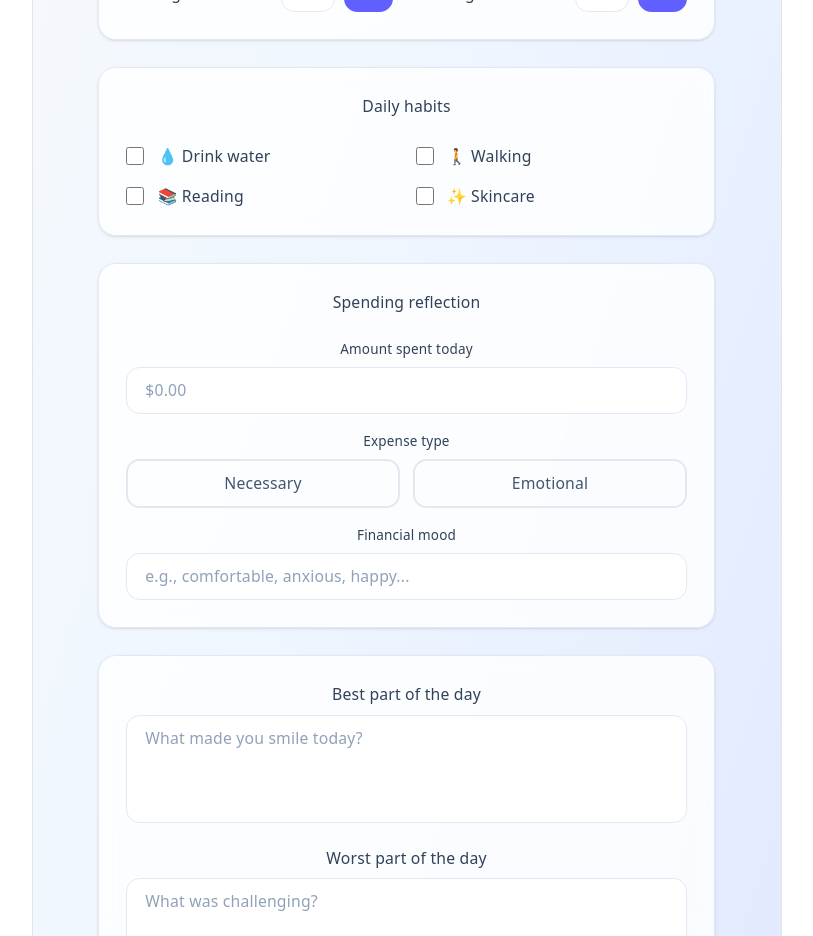
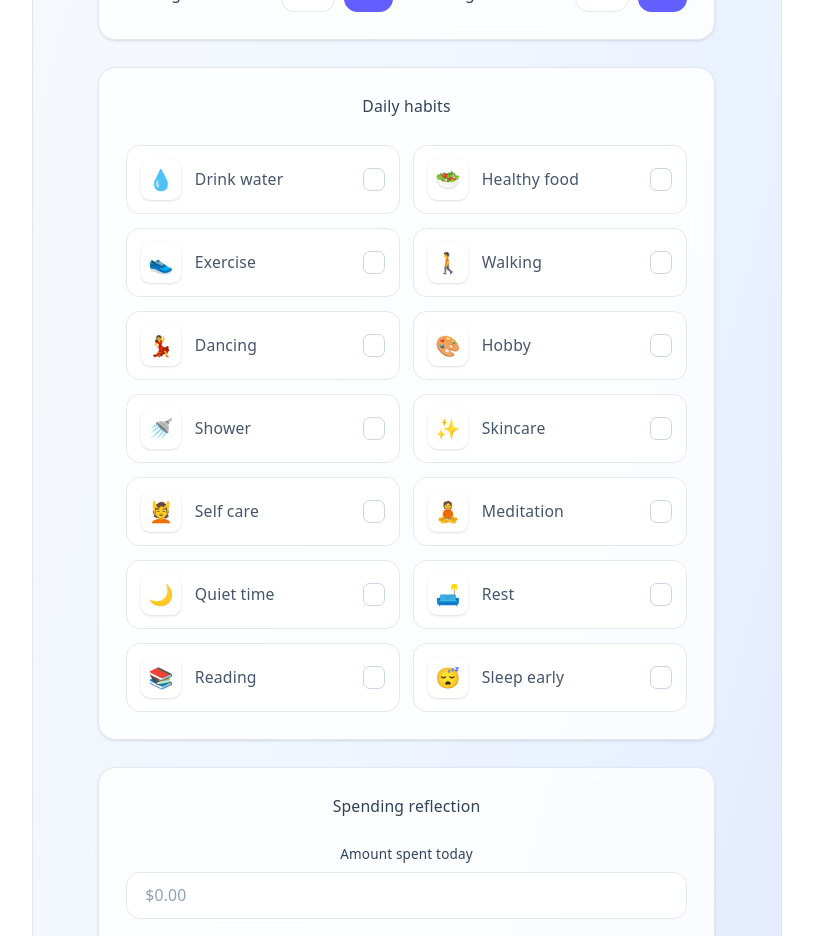
Before and after one commit to kianakermani/daily-compass, a React (Vite) app in the folder frontend/: page / in a window 1280 px wide. Shown: the part 900-1836 px from the top of the page, without its empty margins (226-1039 px from the left). Built offline with nearby package versions, Linux system fonts and the light colour scheme.

Commit message:
feat: expand habits list and enhance selection UI

```diff
--- a/frontend/src/components/checkin/HabitsSection.tsx
+++ b/frontend/src/components/checkin/HabitsSection.tsx
@@ -1,5 +1,4 @@
 import Card from "../Card";
-import Checkbox from "../Checkbox";
 import Label from "../Label";
 
 import type { CheckinData } from "../../types";
@@ -14,11 +13,31 @@ export default function HabitsSection({
   onHabitChange,
 }: HabitsSectionProps) {
   const habitItems = [
-    { key: "water", label: "💧 Drink water" },
-    { key: "walking", label: "🚶 Walking" },
-    { key: "reading", label: "📚 Reading" },
-    { key: "skincare", label: "✨ Skincare" },
-  ] as const;
+    { key: "water", icon: "💧", label: "Drink water" },
+    { key: "healthyFood", icon: "🥗", label: "Healthy food" },
+
+    { key: "exercise", icon: "👟", label: "Exercise" },
+    { key: "walking", icon: "🚶", label: "Walking" },
+
+    { key: "dancing", icon: "💃", label: "Dancing" },
+    { key: "hobby", icon: "🎨", label: "Hobby" },
+
+    { key: "shower", icon: "🚿", label: "Shower" },
+    { key: "skincare", icon: "✨", label: "Skincare" },
+
+    { key: "selfCare", icon: "💆", label: "Self care" },
+    { key: "meditation", icon: "🧘", label: "Meditation" },
+
+    { key: "quietTime", icon: "🌙", label: "Quiet time" },
+    { key: "rest", icon: "🛋️", label: "Rest" },
+
+    { key: "reading", icon: "📚", label: "Reading" },
+    { key: "sleepEarly", icon: "😴", label: "Sleep early" },
+  ] as const satisfies readonly {
+    key: keyof CheckinData["habits"];
+    icon: string;
+    label: string;
+  }[];
 
   return (
     <Card className="p-6 bg-white/80 backdrop-blur-sm">
@@ -26,20 +45,41 @@ export default function HabitsSection({
         Daily habits
       </Label>
 
-      <div className="grid grid-cols-1 sm:grid-cols-2 gap-4 pt-2">
-        {habitItems.map(({ key, label }) => (
-          <div key={key} className="flex items-center space-x-3">
-            <Checkbox
-              id={key}
-              checked={habits[key]}
-              onCheckedChange={(checked) => onHabitChange(key, checked)}
-            />
+      <div className="grid grid-cols-2 gap-3 pt-2">
+        {habitItems.map(({ key, icon, label }) => {
+          const selected = habits[key];
 
-            <Label htmlFor={key} className="cursor-pointer">
-              {label}
-            </Label>
-          </div>
-        ))}
+          return (
+            <button
+              key={key}
+              type="button"
+              onClick={() => onHabitChange(key, !selected)}
+              className={`flex items-center gap-3 rounded-xl border px-3 py-3 text-left transition-all ${
+                selected
+                  ? "border-indigo-300 bg-indigo-50 text-slate-800 shadow-sm"
+                  : "border-slate-200 bg-white text-slate-600 hover:border-slate-300 hover:bg-slate-50"
+              }`}
+            >
+              <span className="flex h-9 w-9 shrink-0 items-center justify-center rounded-lg bg-white text-lg shadow-sm">
+                {icon}
+              </span>
+
+              <span className="min-w-0 flex-1 text-sm font-medium">
+                {label}
+              </span>
+
+              <span
+                className={`flex h-5 w-5 shrink-0 items-center justify-center rounded-md border text-xs ${
+                  selected
+                    ? "border-indigo-500 bg-indigo-500 text-white"
+                    : "border-slate-300 bg-white"
+                }`}
+              >
+                {selected ? "✓" : ""}
+              </span>
+            </button>
+          );
+        })}
       </div>
     </Card>
   );
--- a/frontend/src/constants/defaultCheckinData.ts
+++ b/frontend/src/constants/defaultCheckinData.ts
@@ -9,9 +9,19 @@ export function createDefaultCheckinData(date: string): CheckinData {
     isTired: false,
     habits: {
       water: false,
+      healthyFood: false,
+      exercise: false,
       walking: false,
+      dancing: false,
+      shower: false,
+      skincare: false,
+      selfCare: false,
+      meditation: false,
+      quietTime: false,
+      rest: false,
       reading: false,
-      skincare: false,
+      hobby: false,
+      sleepEarly: false,
     },
     spending: {
       amount: "",
--- a/frontend/src/utils/historyStats.ts
+++ b/frontend/src/utils/historyStats.ts
@@ -17,14 +17,16 @@ export function getHistoryStats(checkins: CheckinData[]) {
         ).toFixed(1)
       : "—";
 
+  const habitCount = checkins[0] ? Object.keys(checkins[0].habits).length : 0;
+
   const habitPct =
-    checkins.length > 0
+    checkins.length > 0 && habitCount > 0
       ? Math.round(
           (checkins.reduce(
             (sum, c) => sum + Object.values(c.habits).filter(Boolean).length,
             0,
           ) /
-            (checkins.length * 4)) *
+            (checkins.length * habitCount)) *
             100,
         )
       : 0;
```
Also changed, not shown: frontend/src/types/index.ts (+11 -1 lines).
